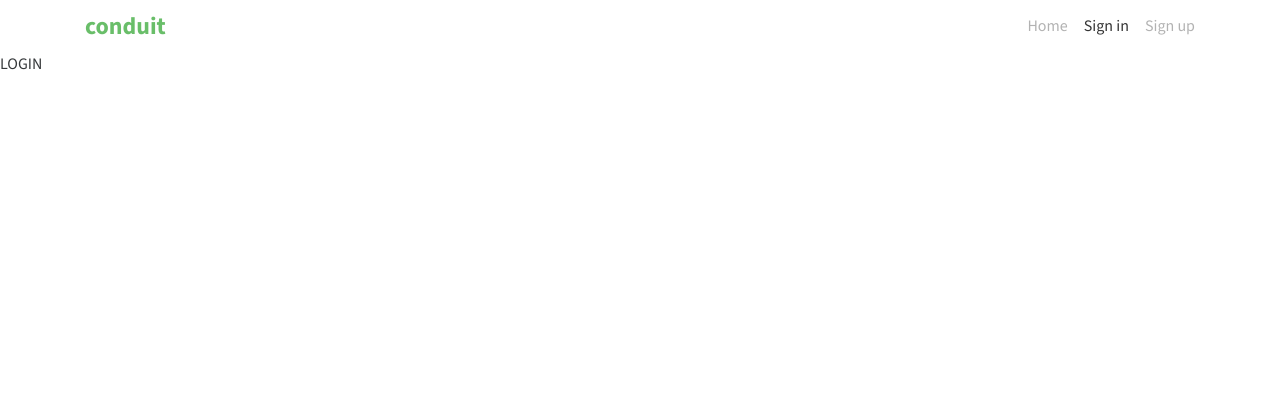
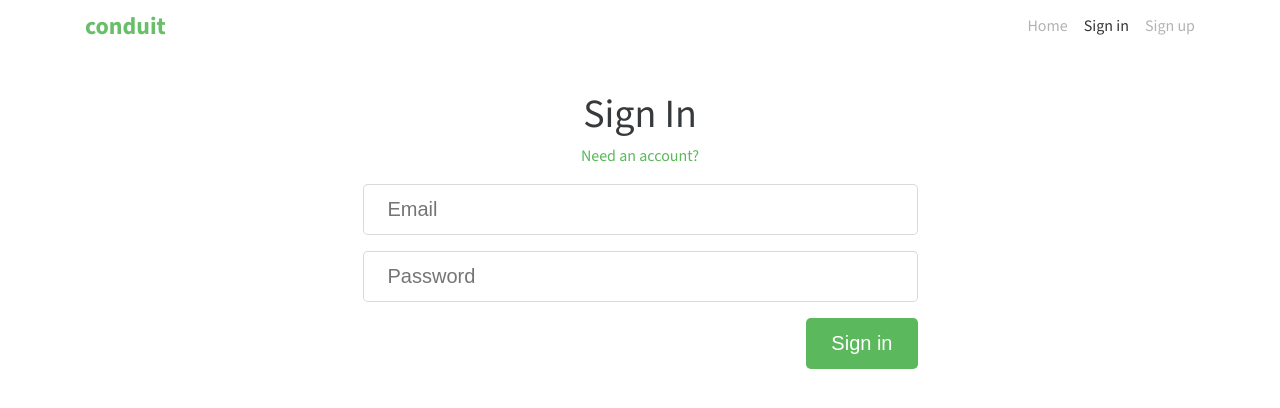
Before and after one commit to Evdokiaaa/Conduit, a React (Vite) app: page /login in a window 1280 px wide. Shown: the top 408 px of the page. Built offline with nearby package versions, Linux system fonts and the light colour scheme.

Commit message:
Add Login/Register

```diff
--- a/src/api/auth.ts
+++ b/src/api/auth.ts
@@ -1,8 +1,8 @@
 import { createApi } from "@reduxjs/toolkit/query/react";
 import { RegisterUser, RegisterUserBio } from "../types/Register";
 import { BASE_QUERY } from "../helpers/consts";
+import { LoginUserBio, LoginUser } from "../types/Login";
 
-// interface RegisterParams extends RegisterUserBio {}
 export const authApi = createApi({
   reducerPath: "authApi",
   baseQuery: BASE_QUERY,
@@ -16,6 +16,15 @@ export const authApi = createApi({
         },
       }),
     }),
+    login: builder.query<LoginUserBio, LoginUser["user"]>({
+      query: (args) => ({
+        url: "/users/login",
+        method: "POST",
+        data: {
+          user: args,
+        },
+      }),
+    }),
   }),
 });
-export const { useLazyRegisterQuery } = authApi;
+export const { useLazyRegisterQuery, useLazyLoginQuery } = authApi;
--- a/src/components/UI/Input/style.scss
+++ b/src/components/UI/Input/style.scss
@@ -1,4 +1,5 @@
-.register__form-input {
+.register__form-input,
+.login__form-input {
   display: block;
   width: 100%;
   line-height: 1.25;
--- a/src/pages/Auth/SignIn/index.tsx
+++ b/src/pages/Auth/SignIn/index.tsx
@@ -1,7 +1,91 @@
-import React from "react";
 import "./style.scss";
+import Container from "../../../components/Container";
+import { Link, useNavigate } from "react-router-dom";
+import Input from "../../../components/UI/Input";
+import { useForm } from "react-hook-form";
+import * as yup from "yup";
+import { yupResolver } from "@hookform/resolvers/yup";
+import AuthBtn from "../../../components/UI/AuthBtn";
+import { ValidationError } from "../../../types/ValidationErrors";
+import { useLazyLoginQuery } from "../../../api/auth";
+import { toast } from "react-toastify";
+import { setUser } from "../../../store/authSlice";
+import { useDispatch } from "react-redux";
+
+interface SignInInputs {
+  email: string;
+  password: string;
+}
+const validationSchema = yup.object({
+  email: yup.string().required().email(),
+  password: yup.string().required().min(6),
+});
+
 const SignIn = () => {
-  return <div>LOGIN</div>;
+  const [triggerLogin] = useLazyLoginQuery();
+  const navigate = useNavigate();
+  const dispatch = useDispatch();
+  const {
+    register,
+    handleSubmit,
+    formState: { errors },
+  } = useForm<SignInInputs>({
+    defaultValues: {
+      email: "",
+      password: "",
+    },
+    resolver: yupResolver(validationSchema),
+  });
+  const onSubmit = async (values: SignInInputs) => {
+    try {
+      const { data } = await triggerLogin(values, false);
+      if (!data) {
+        throw new Error("No Data");
+      }
+      dispatch(setUser(data.user));
+      navigate("/");
+    } catch (e) {
+      toast.error("An Error Occurred");
+    }
+  };
+  return (
+    <div className="register">
+      <Container>
+        <div className="login__container">
+          <h1 className="login__title">Sign In</h1>
+          <p className="login__question">
+            <Link to="/login">Need an account?</Link>
+          </p>
+          <ul className="login__errors">
+            {Object.keys(errors).map((key) => (
+              <li className="login__error" key={key + "1"}>
+                {(errors as Record<typeof key, ValidationError>)[key].message}
+              </li>
+            ))}
+          </ul>
+          <form
+            method="POST"
+            className="login__form"
+            onSubmit={handleSubmit(onSubmit)}
+          >
+            <Input
+              className="login__form-input"
+              placeholder="Email"
+              type="email"
+              {...register("email")}
+            />
+            <Input
+              className="login__form-input"
+              placeholder="Password"
+              type="password"
+              {...register("password")}
+            />
+            <AuthBtn />
+          </form>
+        </div>
+      </Container>
+    </div>
+  );
 };
 
 export default SignIn;
--- a/src/pages/Auth/SignIn/style.scss
+++ b/src/pages/Auth/SignIn/style.scss
@@ -0,0 +1,25 @@
+.login {
+  margin-top: 2.5rem;
+  &__container {
+    max-width: 50%;
+    margin-left: 25%;
+  }
+  &__title {
+    text-align: center;
+    font-size: 2.5rem;
+  }
+  &__question {
+    text-align: center;
+    margin-bottom: 1rem;
+    a {
+      &:hover {
+        text-decoration: underline;
+      }
+    }
+  }
+  &__error {
+    padding: 0.5rem 1rem;
+    color: #b85c5c;
+    font-weight: 700;
+  }
+}
--- /dev/null
+++ b/src/types/Login.ts
@@ -0,0 +1,19 @@
+export interface LoginUser {
+  user: User;
+}
+export interface LoginUserBio {
+  user: LoginUserBio;
+}
+
+export interface LoginUserBio {
+  email: string;
+  token: string;
+  username: string;
+  bio: string;
+  image: string;
+}
+
+export interface User {
+  email: string;
+  password: string;
+}
```
